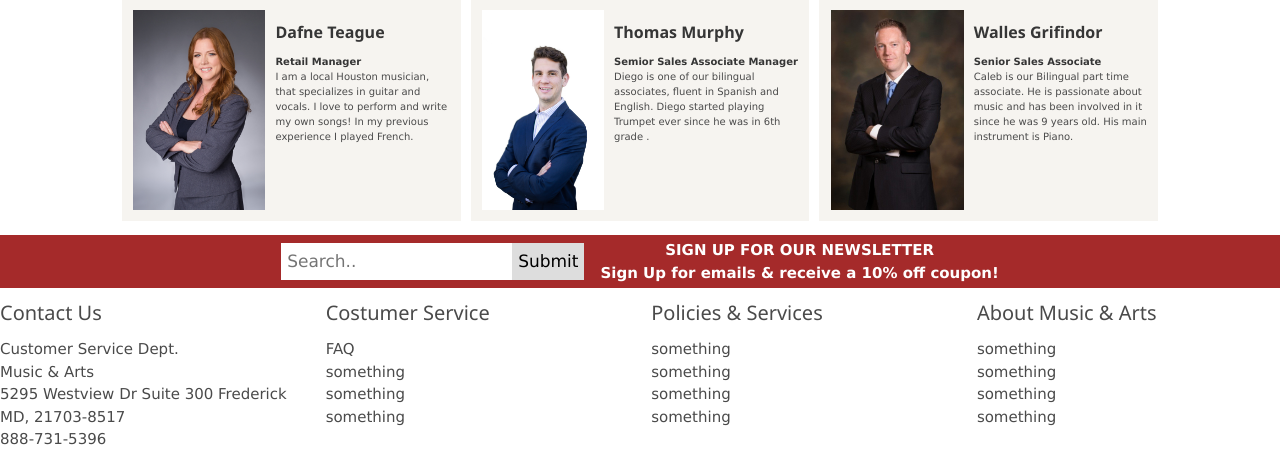
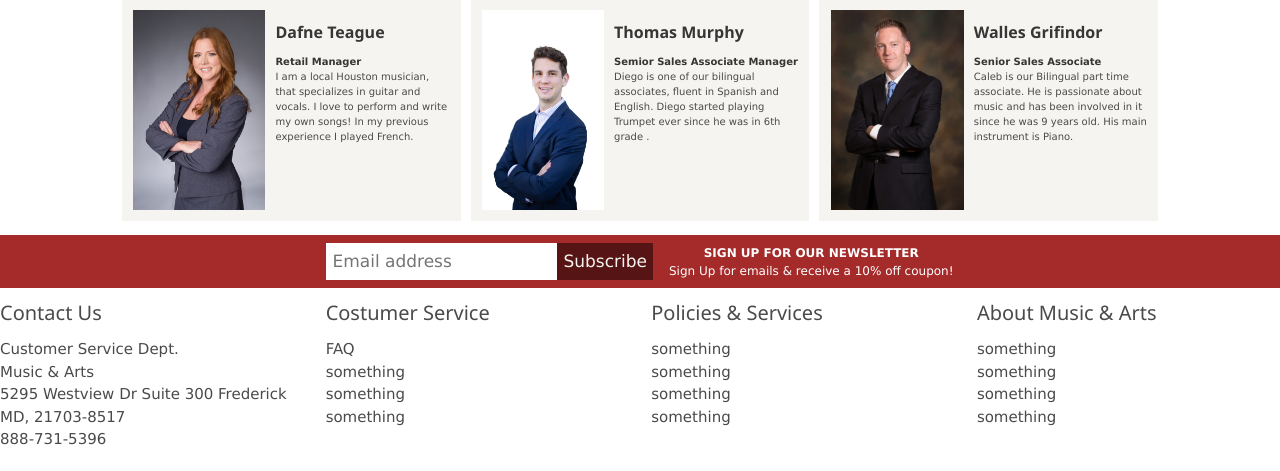
Before and after one commit to Aaron033/porfolio, a PHP site: page /html/music.html in a window 1280 px wide. Shown: the part 483-954 px from the top of the page. Run offline with PHP 8.4, Linux system fonts and the light colour scheme; some libraries are stand-ins or nearby versions.

Commit message:
fixing the buttons

```diff
--- a/css/music.css
+++ b/css/music.css
@@ -117,11 +117,24 @@ footer {
 	border: none;
 	cursor: pointer;
   }
-
+  .columna button {
+	  background-color: #561414;
+	  color: #F6F4F0;
+  }
   .newsletterPro {
 	  text-align: center;
 color: #FFFF;
-font-weight: bold;
+
+  }
+  .newsletterPro p:nth-of-type(odd){
+	  font-weight: bold;
+
+	font-size: 12px;
+
+}
+  .newsletterPro p:nth-of-type(even){
+	  font-size: 12px;
+
   }
 
 @media screen and (max-width: 768px) {
--- a/html/music.html
+++ b/html/music.html
@@ -156,8 +156,8 @@
         <div class="columna">
             <div class="search-container">
             <form action="/action_page.php">
-              <input type="text" placeholder="Search.." name="search">
-              <button type="submit">Submit</button>
+              <input type="text" placeholder="Email address" name="search">
+              <button type="submit">Subscribe</button>
             </form>
           </div>
                   <div class="newsletterPro">
```
